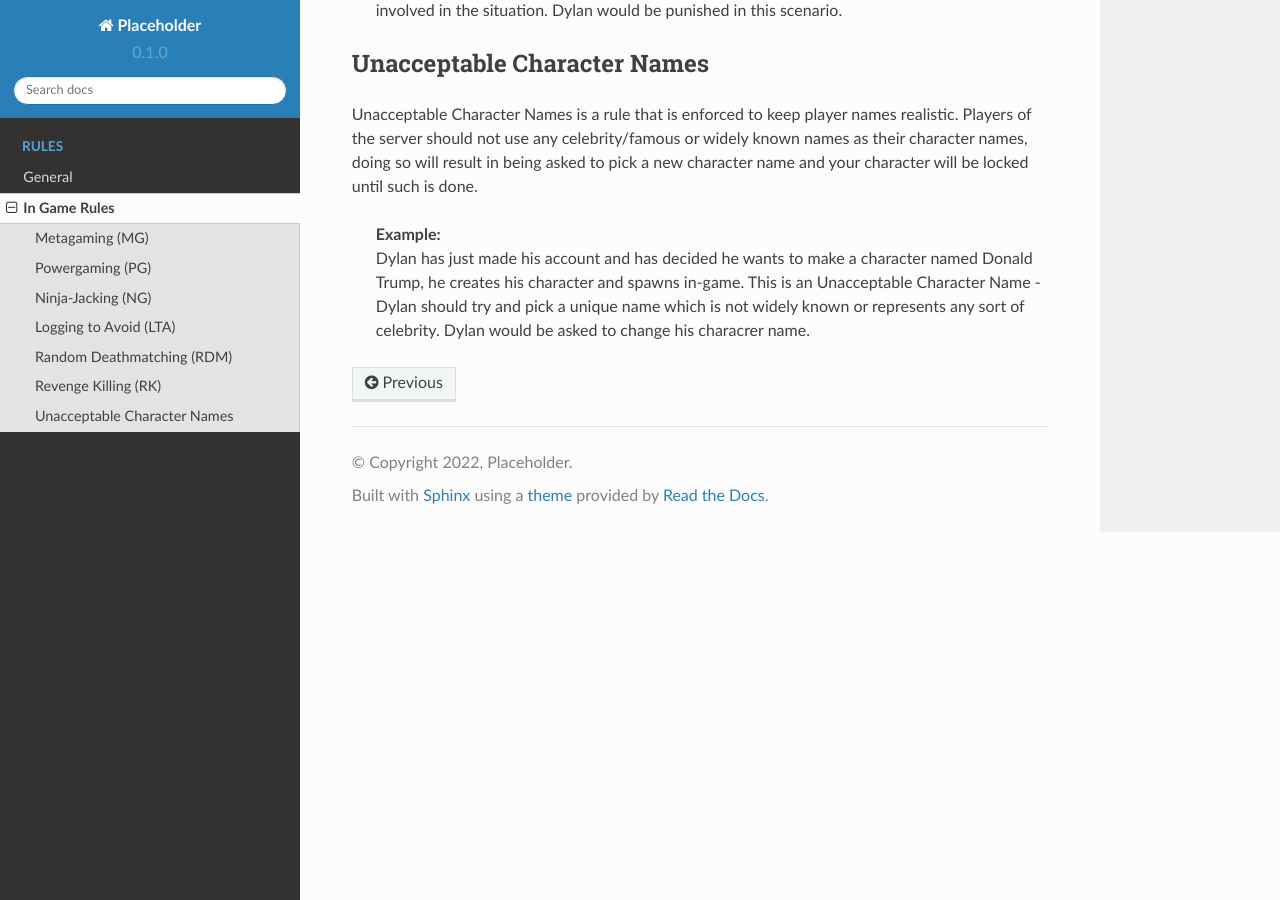
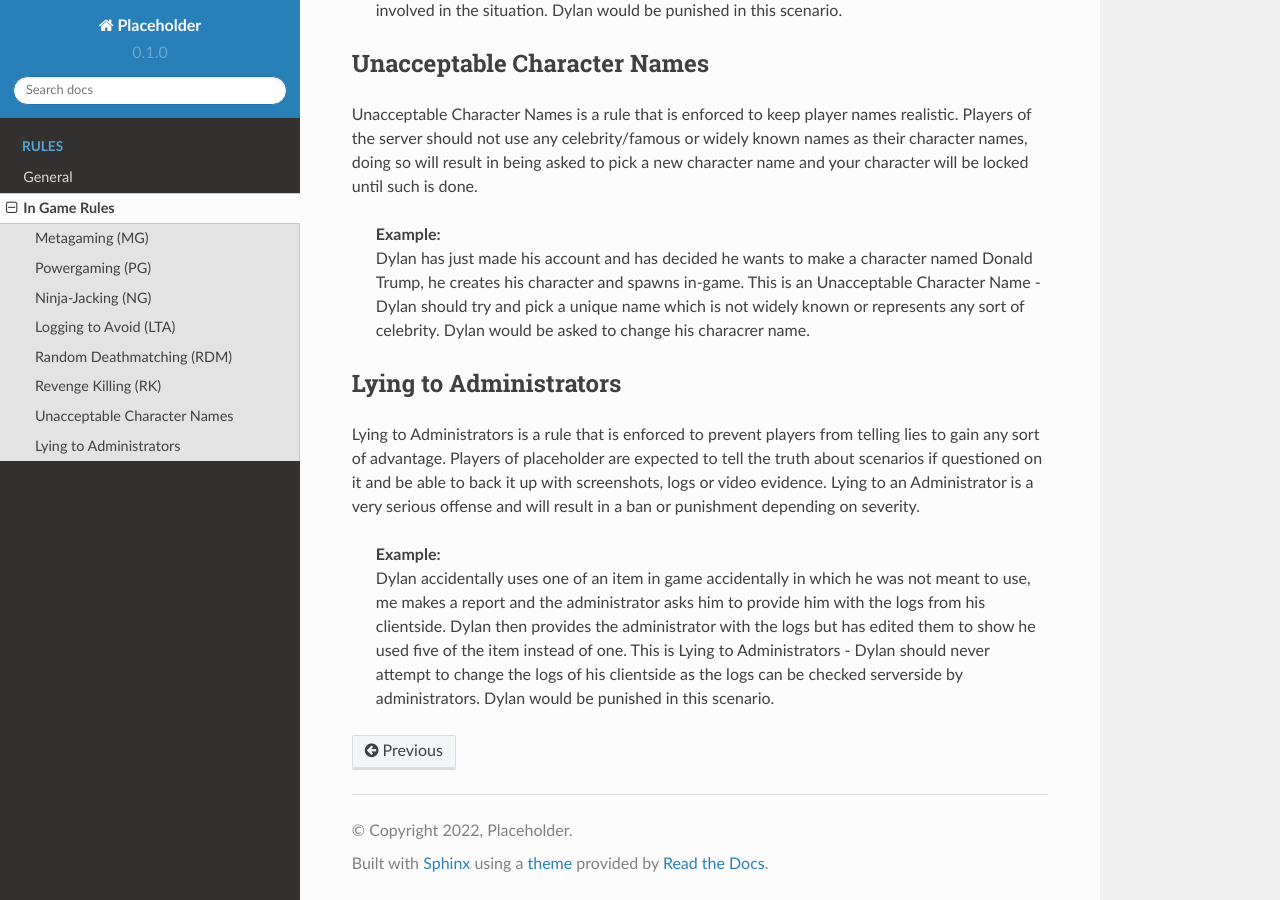
Before and after one commit to Illeeminati/doc, a Sphinx documentation site: the page built from docs/source/rules/ig_rules.rst, in a window 1280 px wide and 900 px high, scrolled down 2974 px. Built offline with Sphinx 7.4.7 and the Read the Docs theme 2.0.0, drawn with Linux system fonts in a browser that asks for light colours.

Commit message:
Update ig_rules.rst

```diff
--- a/docs/source/rules/ig_rules.rst
+++ b/docs/source/rules/ig_rules.rst
@@ -75,3 +75,11 @@ Unacceptable Character Names is a rule that is enforced to keep player names rea
 
    | **Example:**
    | Dylan has just made his account and has decided he wants to make a character named Donald Trump, he creates his character and spawns in-game. This is an Unacceptable Character Name - Dylan should try and pick a unique name which is not widely known or represents any sort of celebrity. Dylan would be asked to change his characrer name.
+
+************************
+Lying to Administrators
+************************
+Lying to Administrators is a rule that is enforced to prevent players from telling lies to gain any sort of advantage. Players of placeholder are expected to tell the truth about scenarios if questioned on it and be able to back it up with screenshots, logs or video evidence. Lying to an Administrator is a very serious offense and will result in a ban or punishment depending on severity.
+
+   | **Example:**
+   | Dylan accidentally uses one of an item in game accidentally in which he was not meant to use, me makes a report and the administrator asks him to provide him with the logs from his clientside. Dylan then provides the administrator with the logs but has edited them to show he used five of the item instead of one. This is Lying to Administrators - Dylan should never attempt to change the logs of his clientside as the logs can be checked serverside by administrators. Dylan would be punished in this scenario.
```
